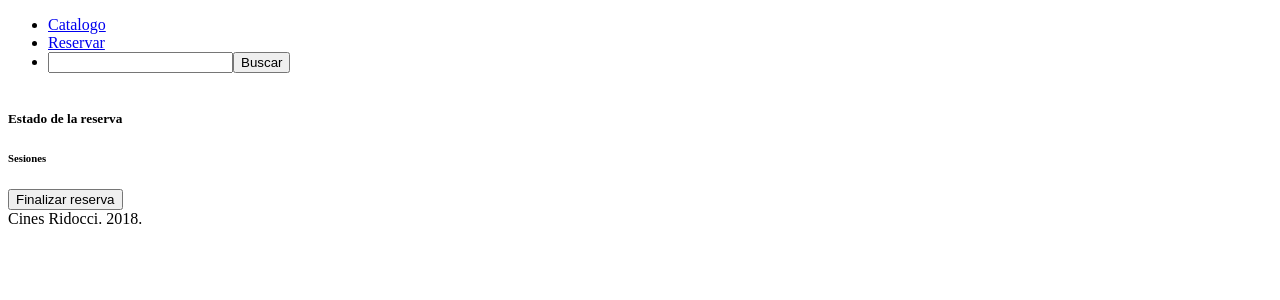
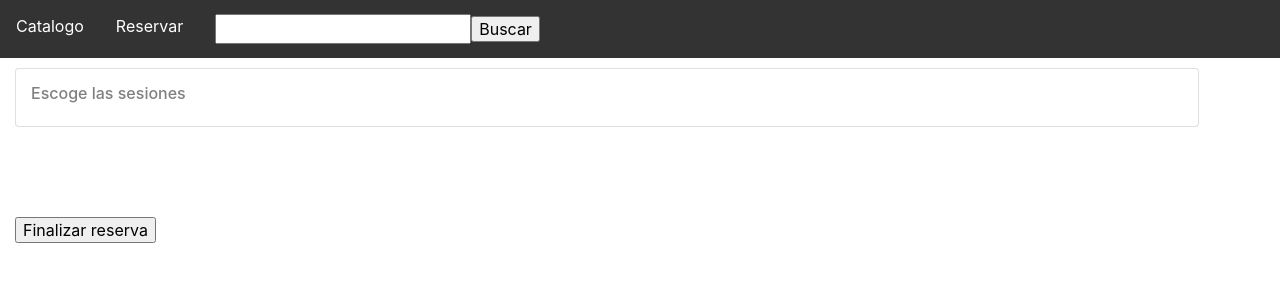
Before and after one commit to hridog00/Cinema-Web-Site, a Django app: template cine/cinema/templates/cinema/reserva.html in a window 1280 px wide. Shown: the top 300 px of that part. Run offline with Django 3.2, Linux system fonts and the light colour scheme; the template is opened without the code that fills it, so the values that code supplies are empty; the page is wider than the window, and the part outside it is not shown.

Commit message:
mucho trabajo

```diff
--- /dev/null
+++ b/cine/cinema/static/cinema/css/style.css
@@ -0,0 +1,192 @@
+/*nav*/
+
+ nav ul {
+    list-style-type: none;
+    margin: 0;
+    padding: 0;
+    overflow: hidden;
+    background-color: #333;
+}
+
+nav li {
+    float: left;
+}
+
+nav li a {
+    display: block;
+    color: white;
+    text-align: center;
+    padding: 14px 16px;
+    text-decoration: none;
+}
+
+
+nav li form {
+    text-align: center;
+    padding: 14px 16px;
+}
+
+body {
+  margin: 0;
+  font-family: -apple-system, BlinkMacSystemFont, "Segoe UI", Roboto, "Helvetica Neue", Arial, sans-serif, "Apple Color Emoji", "Segoe UI Emoji", "Segoe UI Symbol";
+  font-size: 1rem;
+  font-weight: 400;
+  line-height: 1.5;
+  color: #212529;
+  text-align: left;
+  background-color: #fff;
+}
+
+input,
+button,
+select,
+optgroup,
+textarea {
+  margin: 0;
+  font-family: inherit;
+  font-size: inherit;
+  line-height: inherit;
+}
+
+button,
+input {
+  overflow: visible;
+}
+
+button,
+select {
+  text-transform: none;
+}
+
+h1, h2, h3, h4, h5, h6 {
+  margin-top: 0;
+
+   margin-bottom: 0.5rem;
+  font-family: inherit;
+  font-weight: 500;
+  line-height: 1.2;
+  color: inherit;
+}
+
+p {
+  margin-top: 0;
+  margin-bottom: 1rem;
+}
+
+img {
+  vertical-align: middle;
+  border-style: none;
+}
+
+ul {
+    list-style-type: none;
+}
+
+
+/* index */
+.container {
+  width: 100%;
+  padding-right: 15px;
+  padding-left: 15px;
+  margin: auto 0;
+
+}
+.container article{
+    display:inline-block;
+
+  padding: 15px;
+margin-right: : auto 0;
+margin-left: : auto 0;
+margin-top : 10px;
+margin-bottom: 10px;
+word-wrap: break-word;
+  background-color: #fff;
+  background-clip: border-box;
+  border: 1px solid rgba(0, 0, 0, 0.125);
+  border-radius: 0.25rem;
+
+ }
+ a{
+
+ text-decoration: none;
+}
+ a h4{
+      padding: 15px;
+      text-align: center;
+ color: #007bff;
+  text-decoration: none;
+  background-color: transparent;
+  -webkit-text-decoration-skip: objects;
+ }
+
+
+
+
+ /* detalle */
+
+ .detalle {
+ width : 90%;
+  padding: 15px;
+margin-right: : auto 0;
+margin-left: : auto 0;
+margin-top : 10px;
+margin-bottom: 10px;
+word-wrap: break-word;
+  background-color: #fff;
+  background-clip: border-box;
+  border: 1px solid rgba(0, 0, 0, 0.125);
+  border-radius: 0.25rem;
+
+ }
+
+ .detalle td{
+    margin-top: 1;
+  margin-bottom: 1rem;
+   font-size: 1rem;
+ }
+ .detalle th{
+     margin-top: 1;
+
+   margin-bottom: 0.5rem;
+  font-family: inherit;
+  font-weight: 500;
+  line-height: 1.2;
+  color: gray;
+    font-size: 1rem;
+ }
+ .detalle h4{
+      color: gray;
+
+ }
+/* lista reserva */
+
+.detalle a h4{
+ color: #007bff;
+
+}
+
+/*reserva*/
+
+.sesion td, th {
+    padding: 15px;
+    text-align: left;
+}
+
+.asientos{
+     width : 100%;
+  padding: 15px;
+margin-right: : auto 0;
+margin-left: : auto 0;
+margin-top : 10px;
+margin-bottom: 10px;
+word-wrap: break-word;
+
+
+}
+
+
+.asientos input, button {
+    margin: 10px;
+    align-content: center;
+
+}
--- a/cine/cinema/templates/cinema/base.html
+++ b/cine/cinema/templates/cinema/base.html
@@ -20,13 +20,11 @@
 		</ul>
 
 	</nav>
-<div id="contenido">
+<div id="contenido" class="container">
 {% block contenido %}
 
 {% endblock %}
 </div>
-	<footer>
-		Cines Ridocci. 2018.
-	</footer>
+
 </body>
 </html>
--- a/cine/cinema/templates/cinema/guardarReserva.html
+++ b/cine/cinema/templates/cinema/guardarReserva.html
@@ -1,9 +1,9 @@
 {% extends "./base.html" %}
 
 {% block contenido %}
-
+	<div class="detalle">
 	<h3>Su reserva ha sido completada con exito</h3>
-		<table>
+		<table class="sesion">
 			<tr>
 				<th>Pelicula</th>
 				<td>{{ pelicula.titulo }}</td>
@@ -20,5 +20,5 @@
 		{% endfor %}
 
 		</table>
-
+</div>
 {% endblock %}
--- a/cine/cinema/templates/cinema/pelicula.html
+++ b/cine/cinema/templates/cinema/pelicula.html
@@ -1,7 +1,7 @@
-<arcticle>
+<article>
 	<a href="{% url 'detalle' id=pelicula.id %}">
 		<img src='{{ pelicula.foto.url }}' />
-		<h5> {{ pelicula.titulo }} </h5>
+		<h4> {{ pelicula.titulo }} </h4>
 	</a>
 
-</arcticle>
+</article>
--- a/cine/cinema/templates/cinema/reserva.html
+++ b/cine/cinema/templates/cinema/reserva.html
@@ -1,11 +1,13 @@
 {% extends "./base.html" %}
 
 {% block contenido %}
-
-	<table>
+<div class="detalle">
+	<h4>Escoge las sesiones</h4>
+	<table class="sesion">
 
 		{% for sesion in sesiones%}
-		<tr>
+
+		<tr >
 			<th>Sesion</th>
 			<td> {{sesion.hora}} </td>
 
@@ -16,20 +18,22 @@
 			<td> <input type="number" id="nEntradasSesion{{sesion.id}}" value="0" min="0"> </td>
 
 			<th><button onclick="pintarSala({{ sesion.id }})">Seleccionar asientos</button></th>
-			<td id="res{{sesion.id}}">
+			<td id="res{{sesion.id}}">	</td>
 
 
 		</tr>
+
 		{%endfor%}
 
 	</table>
-	<div id="asientos"></div>
-	<div id="guardar"></div>
+</div>
+
+	<div id="asientos" class="asientos" ></div>
+	<div id="guardar" class="asientos"></div>
+
 	<div>
 		<form action="guardarReserva" method ="post"> {% csrf_token %}
-		<h5>Estado de la reserva</h5>
-
-		<h6>Sesiones</h6><input type="text" value="" id="sesiones" name="sesionesSeleccionadas"  hidden/>
+		<input type="text" value="" id="sesiones" name="sesionesSeleccionadas"  hidden/>
 		<input type="submit" value="Finalizar reserva"/>
 
 		</form>
```
Also changed, not shown: cine/cinema/static/cinema/js/script.js (+11 -12 lines), cine/cinema/templates/cinema/detallePelicula.html (+36 -5 lines), cine/cinema/templates/cinema/index.html (+8 -7 lines), cine/cinema/templates/cinema/reservaList.html (+5 -2 lines), cine/cinema/views.py (+22 -12 lines).
